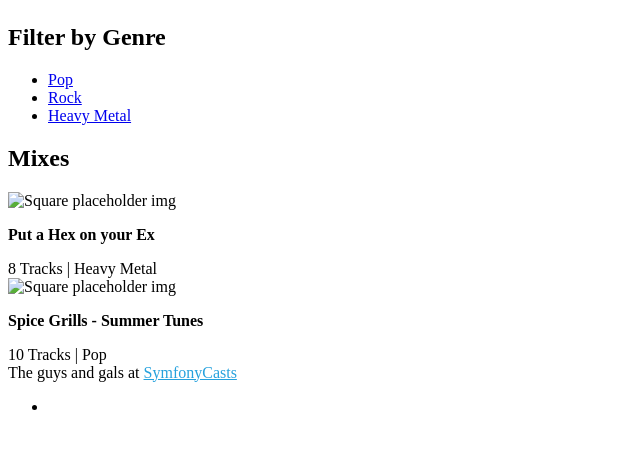
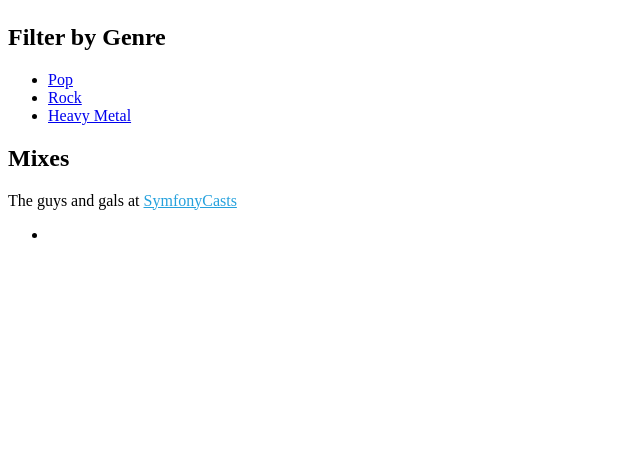
Before and after one commit to Nawellauini/mv_nawellaouini, a Symfony app: template templates/vinyl/browse.html.twig in a window 1280 px wide. Shown: the part 199-648 px from the top of the page, without its empty margins (0-640 px from the left). Run offline with Twig, Linux system fonts and the light colour scheme; the template is opened without the code that fills it, so the values that code supplies are empty; some libraries are stand-ins or nearby versions.

Commit message:
commit "Custom Entity Methods & Twig Magic".

```diff
--- a/composer.json
+++ b/composer.json
@@ -11,6 +11,7 @@
         "doctrine/doctrine-bundle": "^2.12",
         "doctrine/doctrine-migrations-bundle": "^3.3",
         "doctrine/orm": "^3.1",
+        "knplabs/knp-time-bundle": "*",
         "symfony/asset": "7.0.*",
         "symfony/console": "7.0.*",
         "symfony/dotenv": "7.0.*",
--- a/config/bundles.php
+++ b/config/bundles.php
@@ -13,4 +13,5 @@ return [
     Doctrine\Bundle\DoctrineBundle\DoctrineBundle::class => ['all' => true],
     Doctrine\Bundle\MigrationsBundle\DoctrineMigrationsBundle::class => ['all' => true],
     Symfony\Bundle\MakerBundle\MakerBundle::class => ['dev' => true],
+    Knp\Bundle\TimeBundle\KnpTimeBundle::class => ['all' => true],
 ];
--- a/src/Controller/MixController.php
+++ b/src/Controller/MixController.php
@@ -1,4 +1,5 @@
 <?php
+namespace App\Controller;
 use App\Entity\VinylMix;
 use Doctrine\ORM\EntityManagerInterface;
 use Symfony\Component\HttpFoundation\Response;
--- a/src/Controller/VinylController.php
+++ b/src/Controller/VinylController.php
@@ -33,7 +33,8 @@ class VinylController extends AbstractController
     public function browse(EntityManagerInterface $entityManager, string $slug = null): Response
     {
         $mixRepository = $entityManager->getRepository(VinylMix::class);
-        $mixes = $mixRepository->findAll();
+        //$mixes = $mixRepository->findAll();
+        $mixes = $mixRepository->findBy([], ['votes' => 'DESC']);
         $genre = $slug ? u(str_replace('-', ' ', $slug))->title(true) : null;
         return $this->render('vinyl/browse.html.twig', [
             'genre' => $genre,
--- a/templates/vinyl/browse.html.twig
+++ b/templates/vinyl/browse.html.twig
@@ -20,29 +20,19 @@
     <div>
         <h2 class="mt-5">Mixes</h2>
         <div class="row">
+             {% for mix in mixes %}
             <div class="col col-md-4">
-                 {% for mix in mixes %}
                 <div class="mixed-vinyl-container p-3 text-center">
-                    <img src="https://via.placeholder.com/300" data-src="https://via.placeholder.com/300" alt="Square placeholder img">
+                    <img src="{{ mix.getImageUrl(300) }}" alt="Mix album cover">
                     <p class="mt-2"><strong>{{ mix.title }}</strong></p>
                     <span>{{ mix.trackCount }} Tracks</span> | <span>{{ mix.genre }}</span>
+                    <span>{{ mix.createdAt|ago }}</span>
+                    |
+                     {{ mix.votesString }} votes
                 </div>
-                {% endfor %}
+
             </div>
-            <div class="col col-md-4">
-                <div class="mixed-vinyl-container p-3 text-center">
-                    <img src="https://via.placeholder.com/300" data-src="https://via.placeholder.com/300" alt="Square placeholder img">
-                    <p class="mt-2"><strong>Put a Hex on your Ex</strong></p>
-                    <span>8 Tracks</span> | <span>Heavy Metal</span>
-                </div>
-            </div>
-            <div class="col col-md-4">
-                <div class="mixed-vinyl-container p-3 text-center">
-                    <img src="https://via.placeholder.com/300" data-src="https://via.placeholder.com/300" alt="Square placeholder img">
-                    <p class="mt-2"><strong>Spice Grills - Summer Tunes</strong></p>
-                    <span>10 Tracks</span> | <span>Pop</span>
-                </div>
-            </div>
+             {% endfor %}
         </div>
     </div>
 </div>
```
Also changed, not shown: migrations/Version20240426094934.php (added, +31 -0 lines), src/Entity/VinylMix.php (+15 -4 lines), 4 other files.
